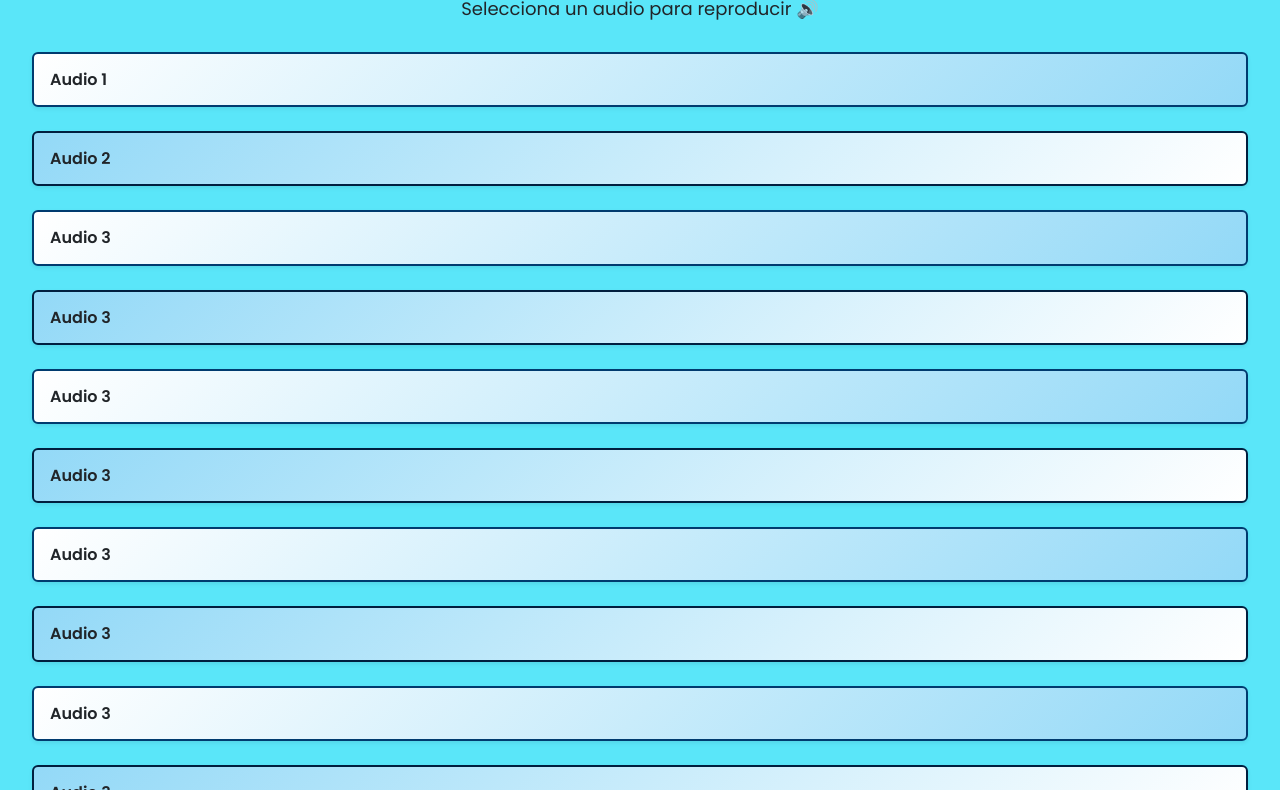
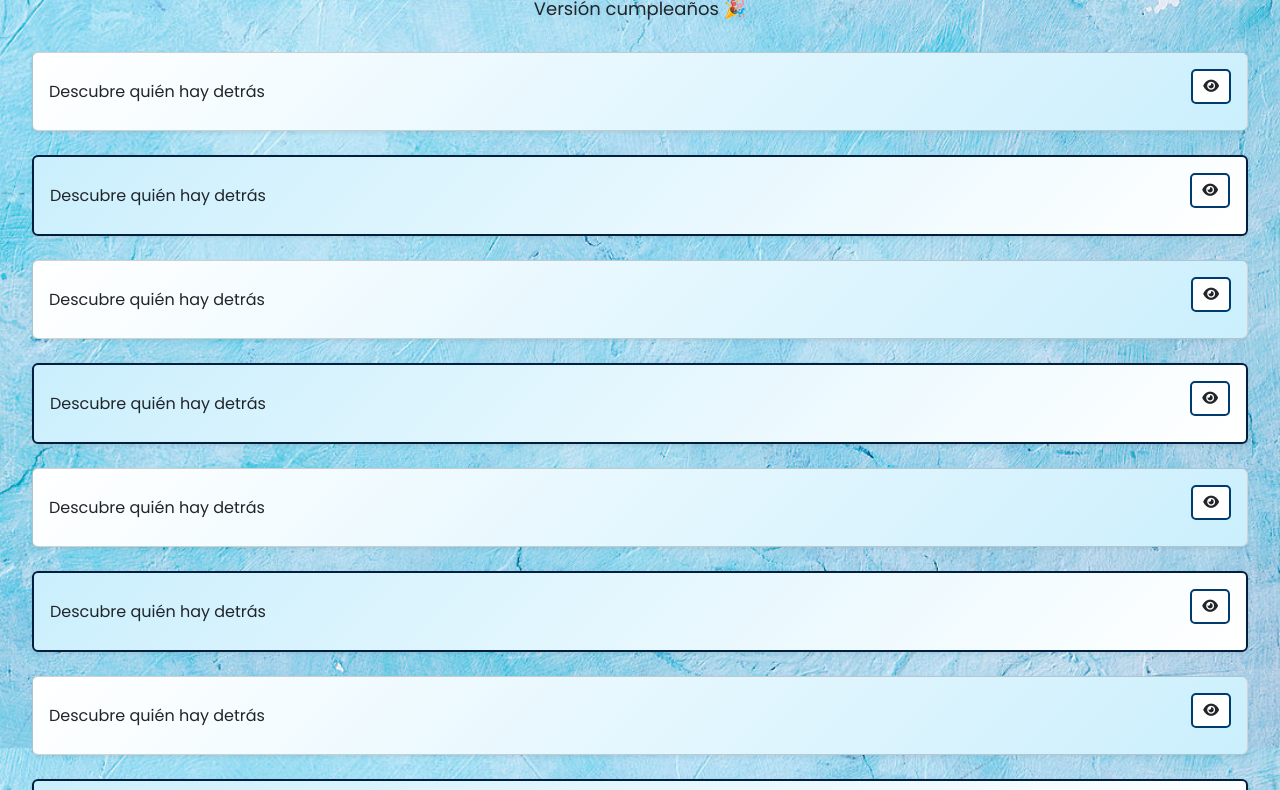
Before and after one commit to acintas2/26M, a plain HTML site: page html/audios.html in a window 1280 px wide. Shown: the part 105-895 px from the top of the page. Drawn offline with nearby package versions, Linux system fonts and the light colour scheme; a web font is replaced by a local one.

Commit message:
Version beta

```diff
--- a/css/style.css
+++ b/css/style.css
@@ -1,9 +1,27 @@
+/* body {
+    font-family: 'Poppins', sans-serif;
+    background-color: #5ae6f9;
+    padding: 20px;
+} */
+html, body {
+    height: 100%;
+    margin: 0;
+    padding: 0;
+}
+
 body {
+    display: flex;
+    flex-direction: column; /* Stackea el contenido en columna */
     font-family: 'Poppins', sans-serif;
     background-color: #5ae6f9;
     padding: 20px;
 }
-
+.body-class{
+    background: url(../imgs/lightblue_bg.jpg);
+    background-repeat: no-repeat center center;
+    background-size: cover;
+    background-attachment: scroll;
+}
 /* Fuente llamativa para el título */
 .fancy-title {
     font-family: 'Poppins', sans-serif;
@@ -25,12 +43,15 @@ body {
 
 /* Cards con gradiente alternando */
 .gradient-a {
-    background: linear-gradient(135deg, #ffffff, #93d9f7);
-    border: 2px solid #003b6f;
-}
+    background: linear-gradient(135deg, #ffffff, #cbeffd);
+    /* Blanco que funde en un celeste pastel suave */
+
+
+
+  }
 
 .gradient-b {
-    background: linear-gradient(135deg, #93d9f7, #ffffff);
+    background: linear-gradient(135deg, #cbeffd, #ffffff);
     border: 2px solid #001f3f;
 }
 
@@ -40,10 +61,8 @@ body {
     padding: 15px;
     box-shadow: 2px 4px 10px rgba(0, 0, 0, 0.1);
     text-align: left;
-
 }
 
-/* Contenedor de audio */
 .audio-container {
     margin-top: 20px;
     padding: 20px;
@@ -52,19 +71,33 @@ body {
     border: 2px solid #003b6f;
 }
 
+/* H4 para el nombre / "Descubre quién hay detrás" */
+.card h4 {
+    margin-bottom: 10px;
+}
+
+/* Botón para mostrar/ocultar nombre */
+.toggle-name {
+    display: inline-block;
+    cursor: pointer;
+    font-size: 14px;
+    font-weight: 500;
+    border: 2px solid #003b6f;
+    background-color: #ffffff;
+    border-radius: 5px;
+    padding: 5px 10px;
+    margin-bottom: 10px;
+    /* Ajusta más estilos a tu gusto */
+}
+
+
 /* Controles de audio */
 audio {
     width: 100%;
     outline: none;
 }
 
-/* Espaciado extra entre los tiempos y el timeline */
-audio::-webkit-media-controls-time-remaining-display,
-audio::-webkit-media-controls-current-time-display {
-    margin-right: 15px;
-    color: white !important;
-}
-
+/* Ajustes de los controles en navegadores WebKit */
 audio::-webkit-media-controls-panel {
     background: #003b6f;
     border-radius: 10px;
@@ -83,14 +116,39 @@ audio::-webkit-media-controls-overflow-button {
     filter: invert(1);
 }
 
+/*
+  Anteriormente se ocultaba la barra de progreso (timeline).
+  Ahora la dejamos visible para que sea más usable en móvil.
+*/
 audio::-webkit-media-controls-timeline {
     background: white;
     border-radius: 5px;
     margin: 0 10px;
-    visibility: hidden;
 }
 
 audio::-webkit-media-controls-volume-slider {
     background: white;
     border-radius: 5px;
 }
+
+/*
+  Ajustes responsivos:
+  - Aseguramos que los audios y el diseño funcionen bien en pantallas pequeñas
+*/
+@media (max-width: 768px) {
+    .card {
+        padding: 10px;
+    }
+    .toggle-name {
+        font-size: 13px;
+        padding: 5px 8px;
+    }
+    /* Tamaño del título un poco más pequeño en móvil */
+    .fancy-title {
+        font-size: 24px;
+    }
+}
+
+.main-content {
+    flex: 1; /* Hace que este contenedor ocupe todo el espacio disponible */
+}
--- a/html/audios.html
+++ b/html/audios.html
@@ -3,27 +3,53 @@
 <head>
     <meta charset="UTF-8">
     <meta name="viewport" content="width=device-width, initial-scale=1.0">
-    <title>Los 26 de Mariona 🎵</title>
+    <title>¿Quien es quien?</title>
+    <link rel="shortcut icon" href="../imgs/favicon.ico">
+
     <link rel="stylesheet" href="https://cdn.jsdelivr.net/npm/bootstrap@5.3.0/dist/css/bootstrap.min.css">
     <link href="https://fonts.googleapis.com/css2?family=Big+Shoulders+Stencil:wght@400;700&family=Poppins:wght@400;600&display=swap" rel="stylesheet">
     <link rel="stylesheet" href="../css/style.css">
+
+
+       <!-- Icono Favicon -->
+       <link rel="icon" type="image/png" sizes="16x16" href="../imgs/favicon-16x16.png">
+       <link rel="icon" type="image/png" sizes="32x32" href="../imgs/favicon-32x32.png">
+       <link rel="shortcut icon" href="../imgs/favicon.ico">
+
+       <!-- Manifest para Android -->
+       <link rel="manifest" href="../manifest.json">
+
+       <!-- Apple Touch Icon (Para iOS) -->
+       <link rel="apple-touch-icon" sizes="180x180" href="../imgs/apple-touch-icon.png">
+       <meta name="apple-mobile-web-app-capable" content="yes">
+       <meta name="apple-mobile-web-app-status-bar-style" content="black-translucent">
+       <meta name="apple-mobile-web-app-title" content="M26">
+
     <script src="https://cdn.tailwindcss.com"></script>
+    <link
+  rel="stylesheet"
+  href="https://cdnjs.cloudflare.com/ajax/libs/font-awesome/6.0.0/css/all.min.css"
+/>
+
+
 </head>
-<body class="bg-[#5ae6f9] ">
-    <div class="container mt-4 flex-grow-1">
-        <h1 class="text-center text-black font-bold text-4xl fancy-title">Los 26 de Mariona 🎶</h1>
-        <p class="text-center text-dark mt-3 subtitle">Selecciona un audio para reproducir 🔊</p>
+<body class="body-class">
+      <!-- Contenedor principal -->
+      <div class="container mt-4 flex-grow-1 main-content">
+        <h1 class="text-center text-black font-bold text-4xl fancy-title">¿Quién es quién? 🕵️</h1>
+        <p class="text-center text-dark mt-3 subtitle">Versión cumpleaños 🎉</p>
         <div class="row mt-4" id="audioList">
-            <!-- Aquí se generarán dinámicamente las cards -->
+            <!-- Cards generadas dinámicamente -->
         </div>
     </div>
 
-    <footer class="footer-section text-center" >
+    <!-- Footer -->
+    <footer class="footer-section text-center">
         <div class="container">
-
-          <p class="mb-0">&copy; 2025 Agustín Cintas. Todos los derechos reservados.</p>
+            <p class="mb-0">&copy; <b>2025 Agustín Cintas. Todos los derechos reservados.</b></p>
+            <p class="mb-3" style="font-size: 12px;"><i>Aplicación hecha por y para Mariona Oliveras Dachs.</i></p>
         </div>
-      </footer>
+    </footer>
 
     <script src="https://cdn.jsdelivr.net/npm/bootstrap@5.3.0/dist/js/bootstrap.bundle.min.js"></script>
     <script src="../js/script.js"></script>
--- a/js/script.js
+++ b/js/script.js
@@ -1,22 +1,18 @@
 document.addEventListener("DOMContentLoaded", function () {
     const audios = [
-        { nombre: "Audio 1", archivo: "audios/audio1.mp3" },
-        { nombre: "Audio 2", archivo: "audios/audio2.mp3" },
-        { nombre: "Audio 3", archivo: "audios/audio3.mp3" },
-        { nombre: "Audio 3", archivo: "audios/audio3.mp3" },
-        { nombre: "Audio 3", archivo: "audios/audio3.mp3" },
-        { nombre: "Audio 3", archivo: "audios/audio3.mp3" },
-        { nombre: "Audio 3", archivo: "audios/audio3.mp3" },
-        { nombre: "Audio 3", archivo: "audios/audio3.mp3" },
-        { nombre: "Audio 3", archivo: "audios/audio3.mp3" },
-        { nombre: "Audio 3", archivo: "audios/audio3.mp3" },
-        { nombre: "Audio 3", archivo: "audios/audio3.mp3" },
-        { nombre: "Audio 3", archivo: "audios/audio3.mp3" },
-        { nombre: "Audio 3", archivo: "audios/audio3.mp3" },
-        { nombre: "Audio 3", archivo: "audios/audio3.mp3" },
-        { nombre: "Audio 3", archivo: "audios/audio3.mp3" },
-        { nombre: "Audio 3", archivo: "audios/audio3.mp3" },
-        { nombre: "Audio 3", archivo: "audios/audio3.mp3" }
+        { nombre: "Agustin", archivo: "../audios/audio1.mp3" },
+        { nombre: "Papa", archivo: "../audios/audio2.mp3" },
+        { nombre: "Paula Clandestino", archivo: "../audios/audio3.mp3" },
+        { nombre: "Oriol", archivo: "../audios/audio1.mp3" },
+        { nombre: "Francesc", archivo: "../audios/audio2.mp3" },
+        { nombre: "Mama", archivo: "../audios/audio3.mp3" },
+        { nombre: "Roberto", archivo: "../audios/audio1.mp3" },
+        { nombre: "Jordina", archivo: "../audios/audio2.mp3" },
+        { nombre: "Carlota Sureda", archivo: "../audios/audio3.mp3" },
+        { nombre: "Paula Perez", archivo: "../audios/audio1.mp3" },
+        { nombre: "Ivan Cazorla", archivo: "../audios/audio2.mp3" },
+        { nombre: "Arnau Moreno", archivo: "../audios/audio3.mp3" },
+        // ... etc ...
     ];
 
     const audioList = document.getElementById("audioList");
@@ -25,13 +21,27 @@ document.addEventListener("DOMContentLoaded", function () {
 
     audios.forEach((audio, index) => {
         const gradientClass = index % 2 === 0 ? "gradient-a" : "gradient-b";
-        const card = document.createElement("div");
-        card.classList.add("col-12", "mb-4");
-        card.innerHTML = `
+
+        // Creamos el contenedor de la card
+        const cardCol = document.createElement("div");
+        cardCol.classList.add("col-12", "mb-4");
+
+        // Usamos un contenedor d-flex de Bootstrap para colocar el título a la izquierda y el botón a la derecha
+        cardCol.innerHTML = `
             <div class="card shadow-sm rounded p-3 ${gradientClass}" id="card-${index}">
-                <h4 class="font-bold test">${audio.nombre}</h4>
+                <div class="d-flex justify-content-between align-items-center">
+                    <!-- Texto que se muestra por defecto y donde se revelará el nombre -->
+                    <h4 class="m-0" id="audio-name-${index}">Descubre quién hay detrás</h4>
+
+                    <!-- Botón con icono del ojo -->
+                    <button class="toggle-name ms-auto" data-index="${index}" aria-label="Ver nombre">
+                        <i class="fa-solid fa-eye"></i>
+                    </button>
+                </div>
+
+                <!-- Contenedor con el audio (oculto por defecto) -->
                 <div class="audio-container" id="audio-container-${index}" style="display: none;">
-                    <audio controls id="audio-${index}">
+                    <audio controls playsinline id="audio-${index}">
                         <source src="${audio.archivo}" type="audio/mp3">
                         Tu navegador no soporta el elemento de audio.
                     </audio>
@@ -39,7 +49,12 @@ document.addEventListener("DOMContentLoaded", function () {
             </div>
         `;
 
-        card.addEventListener("click", function () {
+        // Añadimos el evento de click en la card para mostrar/ocultar el audio
+        const card = cardCol.querySelector(`#card-${index}`);
+        card.addEventListener("click", function (e) {
+            // Evitamos que al hacer clic en el botón toggle se abra/cierre el audio
+            if (e.target.closest('.toggle-name')) return;
+
             const audioContainer = document.getElementById(`audio-container-${index}`);
             const audioElement = document.getElementById(`audio-${index}`);
 
@@ -64,6 +79,25 @@ document.addEventListener("DOMContentLoaded", function () {
             }
         });
 
-        audioList.appendChild(card);
+        // Evento para mostrar/ocultar el nombre en el h4 y cambiar el icono
+        const toggleNameBtn = cardCol.querySelector(".toggle-name");
+        toggleNameBtn.addEventListener("click", function (e) {
+            e.stopPropagation(); // Evitamos que abra/cierre el audio
+
+            const nameElement = document.getElementById(`audio-name-${index}`);
+            const icon = this.querySelector("i");
+
+            if (nameElement.textContent === "Descubre quién hay detrás") {
+                nameElement.textContent = audio.nombre;
+                icon.classList.remove("fa-eye");
+                icon.classList.add("fa-eye-slash");
+            } else {
+                nameElement.textContent = "Descubre quién hay detrás";
+                icon.classList.remove("fa-eye-slash");
+                icon.classList.add("fa-eye");
+            }
+        });
+
+        audioList.appendChild(cardCol);
     });
 });
```
Also changed, not shown: index.html (+15 -1 lines), imgs/android-chrome-192x192.png (added), imgs/android-chrome-512x512.png (added), imgs/apple-touch-icon.png (added), imgs/favicon-16x16.png (added), imgs/favicon-32x32.png (added), imgs/favicon.ico (added), imgs/lightblue_bg.jpg (added), manifest.json (added).
